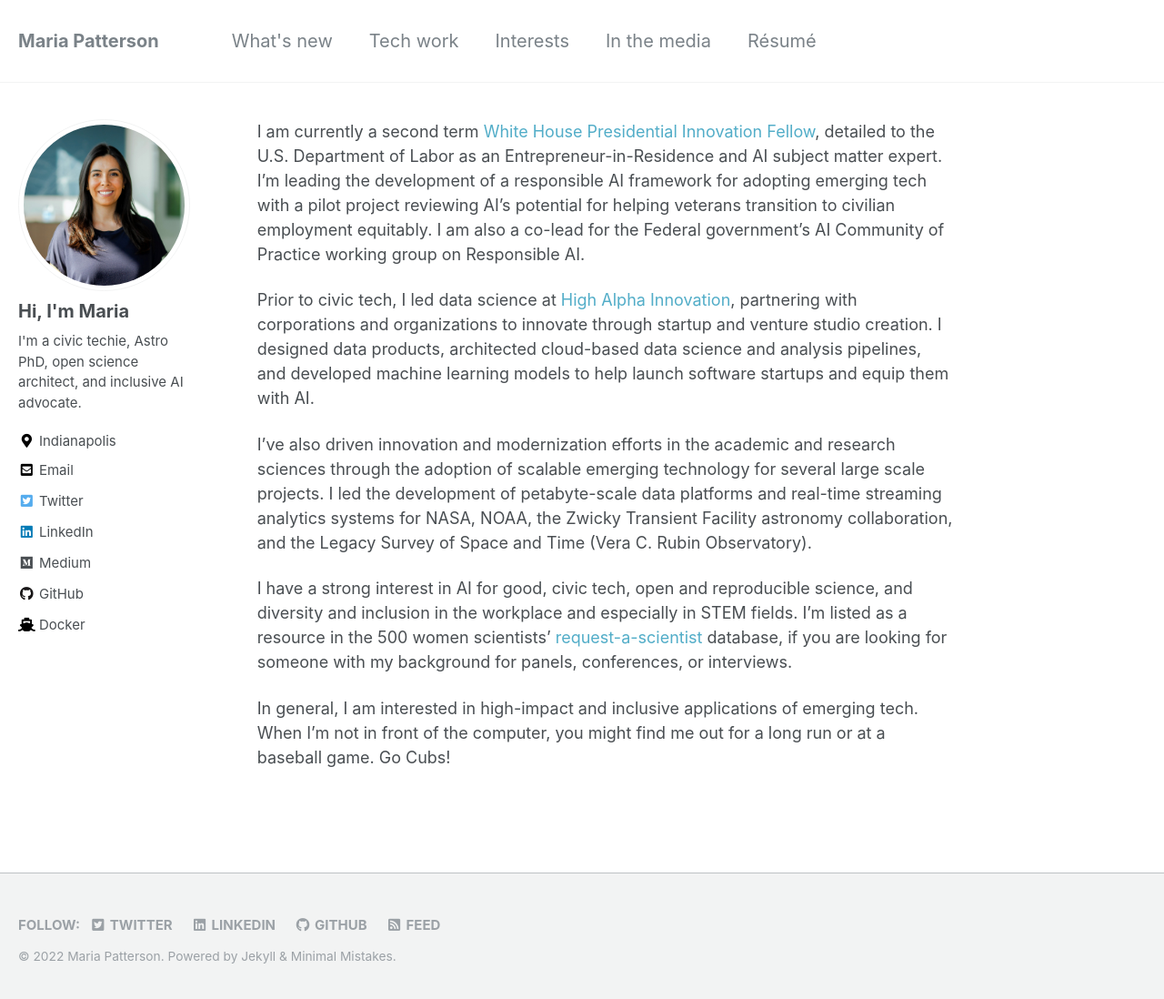
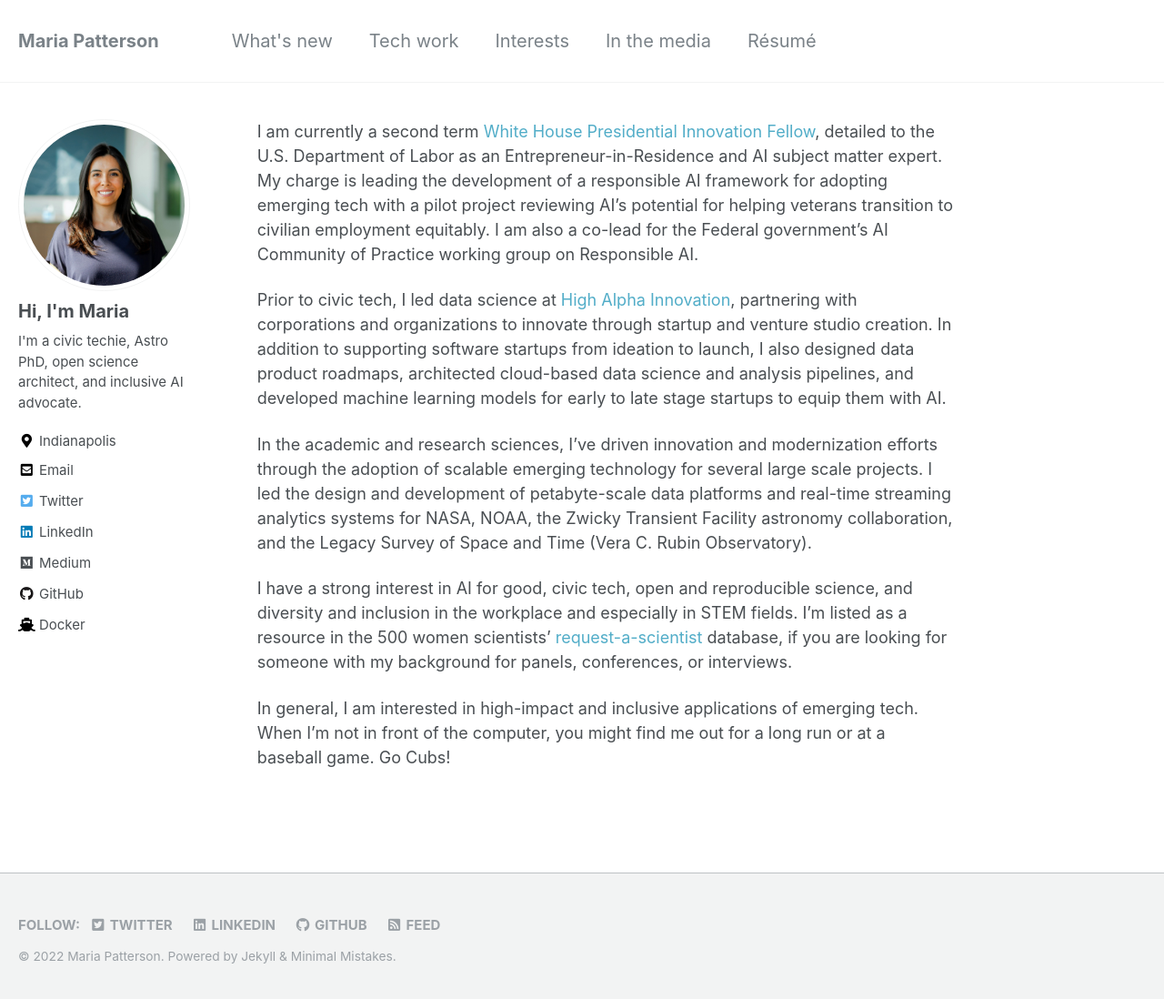
Before and after one commit to mtpatter/mtpatter.github.io, a Jekyll site: the page built from _pages/home.md, in a window 1280 px wide and 1102 px high. Shown: the top 1098 px of the window at 91% size. Built offline with Jekyll 4.4.1, drawn with Linux system fonts in a browser that asks for light colours; nearby versions of some CDN libraries.

Commit message:
Update home.md

```diff
--- a/_pages/home.md
+++ b/_pages/home.md
@@ -3,11 +3,11 @@
 layout: single
 ---
 
-I am currently a second term [White House Presidential Innovation Fellow](http://pif.gov){:target="_blank"}, detailed to the U.S. Department of Labor as an Entrepreneur-in-Residence and AI subject matter expert. I'm leading the development of a responsible AI framework for adopting emerging tech with a pilot project reviewing AI's potential for helping veterans transition to civilian employment equitably. I am also a co-lead for the Federal government's AI Community of Practice working group on Responsible AI.
+I am currently a second term [White House Presidential Innovation Fellow](http://pif.gov){:target="_blank"}, detailed to the U.S. Department of Labor as an Entrepreneur-in-Residence and AI subject matter expert. My charge is leading the development of a responsible AI framework for adopting emerging tech with a pilot project reviewing AI's potential for helping veterans transition to civilian employment equitably. I am also a co-lead for the Federal government's AI Community of Practice working group on Responsible AI.
 
-Prior to civic tech, I led data science at [High Alpha Innovation](https://www.highalphainno.com/){:target="_blank"}, partnering with corporations and organizations to innovate through startup and venture studio creation. I designed data products, architected cloud-based data science and analysis pipelines, and developed machine learning models to help launch software startups and equip them with AI.
+Prior to civic tech, I led data science at [High Alpha Innovation](https://www.highalphainno.com/){:target="_blank"}, partnering with corporations and organizations to innovate through startup and venture studio creation. In addition to supporting software startups from ideation to launch, I also designed data product roadmaps, architected cloud-based data science and analysis pipelines, and developed machine learning models for early to late stage startups to equip them with AI.
 
-I've also driven innovation and modernization efforts in the academic and research sciences through the adoption of scalable emerging technology for several large scale projects. I led the development of petabyte-scale data platforms and real-time streaming analytics systems for NASA, NOAA, the Zwicky Transient Facility astronomy collaboration, and the Legacy Survey of Space and Time (Vera C. Rubin Observatory).
+In the academic and research sciences, I've driven innovation and modernization efforts through the adoption of scalable emerging technology for several large scale projects. I led the design and development of petabyte-scale data platforms and real-time streaming analytics systems for NASA, NOAA, the Zwicky Transient Facility astronomy collaboration, and the Legacy Survey of Space and Time (Vera C. Rubin Observatory).
 
 I have a strong interest in AI for good, civic tech, open and reproducible science, and diversity and inclusion in the workplace and especially in STEM fields. I'm listed as a resource in the 500 women scientists' [request-a-scientist](https://gage.500womenscientists.org/profile/8442){:target="_blank"} database, if you are looking for someone with my background for panels, conferences, or interviews.
 
```
